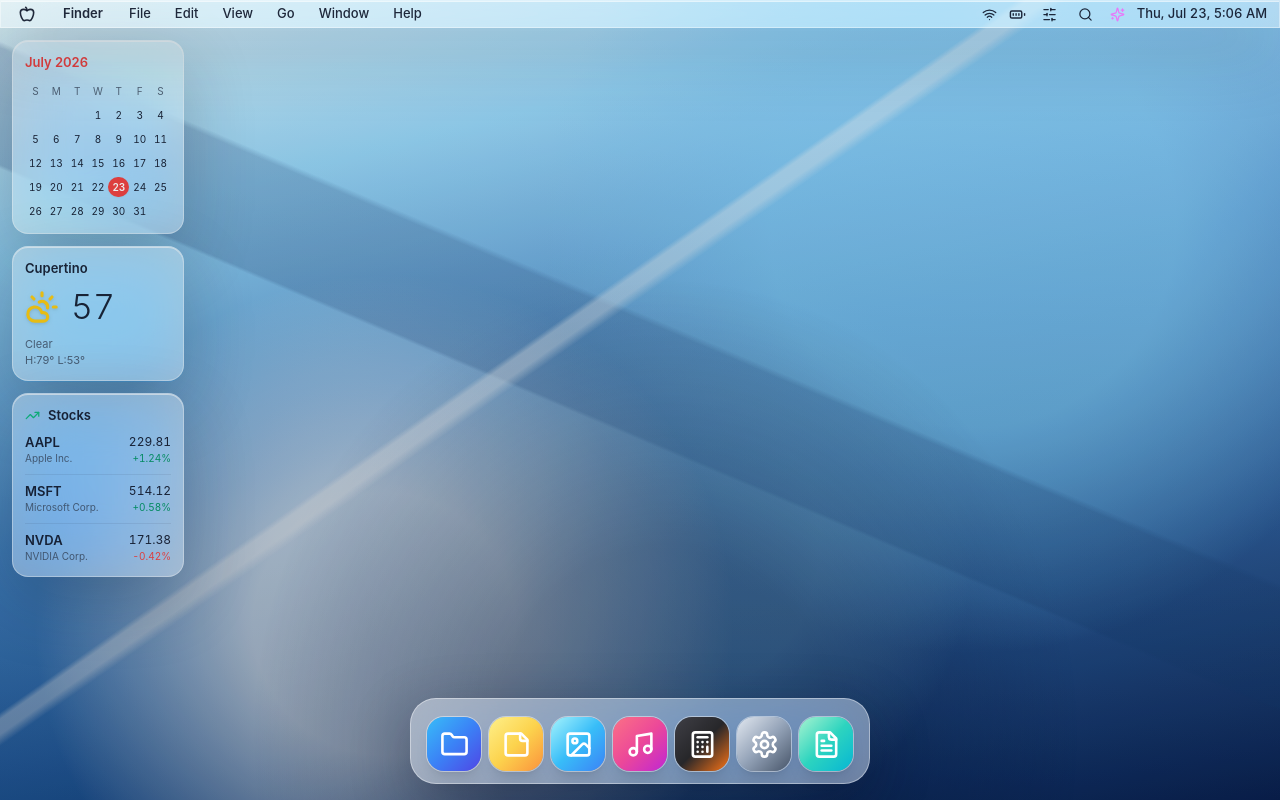
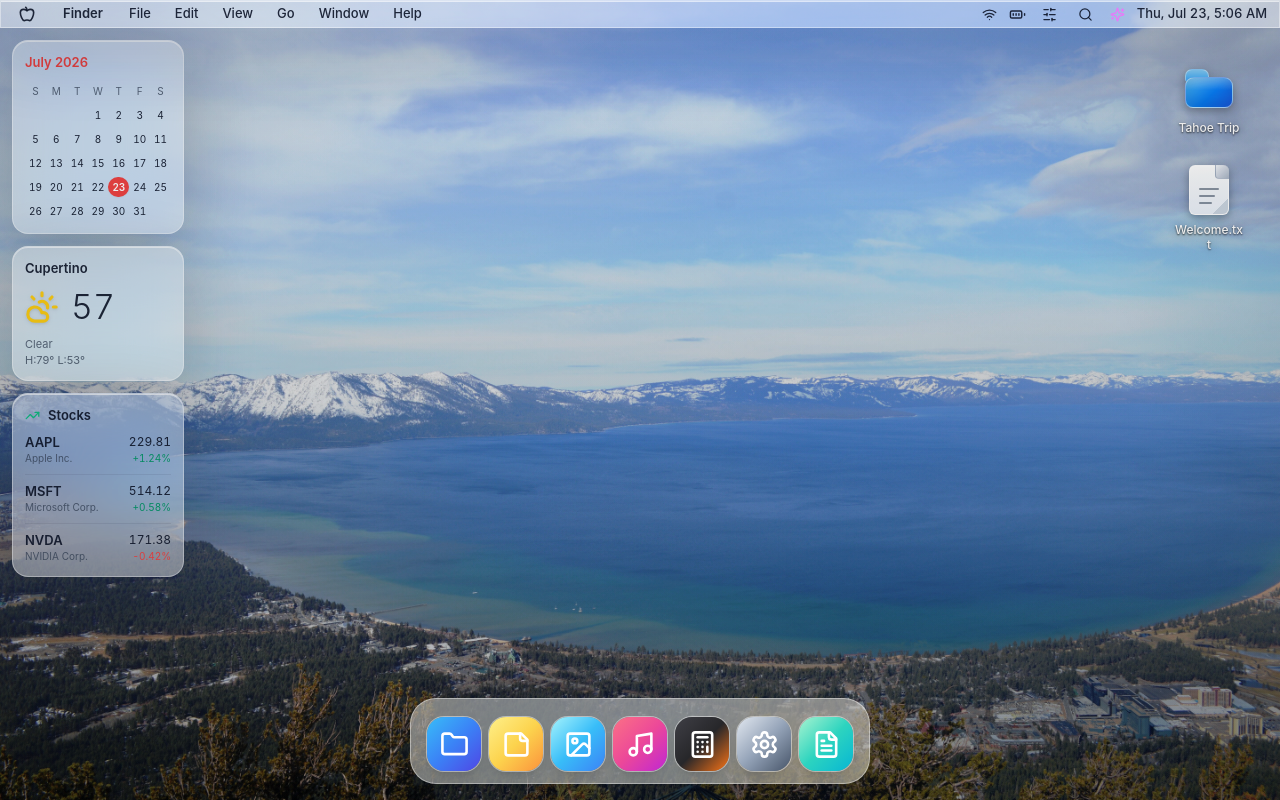
Before and after one commit to a2d2-dev/macos27, a React (Vite) app: page / in a window 1280 px wide. Built offline with nearby package versions, Linux system fonts and the light colour scheme.

Commit message:
feat: add photo wallpaper and desktop icons

```diff
--- a/src/components/Desktop.tsx
+++ b/src/components/Desktop.tsx
@@ -3,15 +3,80 @@
 import { MenuBar } from './MenuBar';
 import { Spotlight } from './Spotlight';
 import { WindowManager } from './WindowManager';
+import { finderApp } from '../apps/finder';
+import { textEditApp } from '../apps/textedit';
 import { useSystemStore } from '../store/systemStore';
+import { useWindowStore } from '../store/windowStore';
 import { DesktopWidgets } from './widgets/DesktopWidgets';
+
+type DesktopItem = {
+  id: string;
+  name: string;
+  kind: 'folder' | 'text';
+};
+
+const desktopItems: DesktopItem[] = [
+  { id: 'desktop-tahoe-trip', name: 'Tahoe Trip', kind: 'folder' },
+  { id: 'desktop-welcome', name: 'Welcome.txt', kind: 'text' },
+];
+
+function DesktopItemIcon({
+  item,
+  selected,
+  onSelect,
+  onOpen,
+}: {
+  item: DesktopItem;
+  selected: boolean;
+  onSelect: (id: string) => void;
+  onOpen: (item: DesktopItem) => void;
+}) {
+  return (
+    <button
+      type="button"
+      className={`desktop-icon ${selected ? 'is-selected' : ''}`}
+      aria-label={item.name}
+      aria-pressed={selected}
+      onMouseDown={(event) => {
+        if (event.detail >= 2) {
+          onOpen(item);
+        }
+      }}
+      onClick={(event) => {
+        onSelect(item.id);
+        if (event.detail >= 2) {
+          onOpen(item);
+        }
+      }}
+      onDoubleClick={() => onOpen(item)}
+    >
+      <span className={`desktop-icon__glyph desktop-icon__glyph--${item.kind}`} aria-hidden="true">
+        {item.kind === 'text' ? (
+          <span className="desktop-icon__file-lines">
+            <span />
+            <span />
+            <span />
+          </span>
+        ) : null}
+      </span>
+      <span className="desktop-icon__label">{item.name}</span>
+    </button>
+  );
+}
 
 export function Desktop() {
   const [isSpotlightOpen, setIsSpotlightOpen] = useState(false);
+  const [selectedDesktopItemId, setSelectedDesktopItemId] = useState<string | null>(null);
   const theme = useSystemStore((state) => state.theme);
   const wallpaperId = useSystemStore((state) => state.wallpaperId);
   const brightness = useSystemStore((state) => state.brightness);
   const setNow = useSystemStore((state) => state.setNow);
+  const openApp = useWindowStore((state) => state.openApp);
+
+  const openDesktopItem = (item: DesktopItem) => {
+    setSelectedDesktopItemId(item.id);
+    openApp(item.kind === 'folder' ? finderApp : textEditApp);
+  };
 
   useEffect(() => {
     setNow(new Date());
@@ -32,9 +97,27 @@
   }, []);
 
   return (
-    <main className={`theme-${theme} desktop-wallpaper wallpaper-${wallpaperId} relative h-screen w-screen overflow-hidden text-[var(--text-primary)]`}>
+    <main
+      className={`theme-${theme} desktop-wallpaper wallpaper-${wallpaperId} relative h-screen w-screen overflow-hidden text-[var(--text-primary)]`}
+      onPointerDown={(event) => {
+        if (event.target === event.currentTarget) {
+          setSelectedDesktopItemId(null);
+        }
+      }}
+    >
       <MenuBar onOpenSpotlight={() => setIsSpotlightOpen(true)} />
       <DesktopWidgets />
+      <section className="desktop-icons-layer" aria-label="Desktop files">
+        {desktopItems.map((item) => (
+          <DesktopItemIcon
+            key={item.id}
+            item={item}
+            selected={selectedDesktopItemId === item.id}
+            onSelect={setSelectedDesktopItemId}
+            onOpen={openDesktopItem}
+          />
+        ))}
+      </section>
       <div
         className="pointer-events-none absolute inset-0 z-[8] bg-black transition-opacity duration-200"
         style={{ opacity: ((100 - brightness) / 100) * 0.42 }}
--- a/src/store/fsStore.ts
+++ b/src/store/fsStore.ts
@@ -66,6 +66,11 @@
     file('music-app', 'Music.app', 'Application', 127_000_000, 'app', 'Fri, 1:08 PM'),
   ]),
   folder('desktop', 'Desktop', 'desktop', 'Today, 8:52 AM', [
+    folder('desktop-tahoe-trip', 'Tahoe Trip', 'folder', 'Today, 8:58 AM', [
+      file('tahoe-trip-itinerary', 'Itinerary.txt', 'Plain Text', 22_000, 'text', 'Today, 8:58 AM'),
+      file('tahoe-trip-viewpoints', 'Viewpoints.md', 'Markdown Document', 36_000, 'text', 'Today, 8:55 AM'),
+    ]),
+    file('desktop-welcome', 'Welcome.txt', 'Plain Text', 14_000, 'text', 'Today, 8:57 AM'),
     folder('desktop-mockups', 'Mockups', 'folder', 'Today, 8:52 AM', [
       file('mockups-finder-grid', 'Finder Grid.png', 'PNG Image', 3_600_000, 'image', 'Today, 8:51 AM'),
       file('mockups-sidebar-study', 'Sidebar Study.png', 'PNG Image', 2_940_000, 'image', 'Today, 8:45 AM'),
--- a/src/styles/index.css
+++ b/src/styles/index.css
@@ -18,7 +18,7 @@
   overflow: hidden;
   font-family: -apple-system, BlinkMacSystemFont, 'SF Pro Display', 'Segoe UI', sans-serif;
   color: var(--text-primary);
-  background: #89d3ff;
+  background: #345d79;
 }
 
 button,
@@ -32,29 +32,51 @@
 }
 
 .desktop-wallpaper {
-  background:
-    radial-gradient(circle at 30% 78%, rgba(255, 255, 255, 0.68) 0 12%, transparent 32%),
-    radial-gradient(circle at 76% 28%, rgba(108, 201, 255, 0.75) 0 18%, transparent 38%),
-    radial-gradient(circle at 52% 68%, rgba(94, 164, 216, 0.7) 0 18%, transparent 36%),
-    linear-gradient(165deg, rgba(225, 250, 255, 0.94) 0%, rgba(132, 212, 255, 0.95) 22%, rgba(52, 129, 207, 0.92) 48%, rgba(28, 86, 160, 0.98) 74%, rgba(11, 38, 94, 1) 100%);
+  isolation: isolate;
+  background-color: #345d79;
+  background-size: cover;
+  background-position: center 55%;
+  background-repeat: no-repeat;
+}
+
+.wallpaper-tahoe {
+  background-image: url('../assets/tahoe-aerial-wallpaper.jpg');
 }
 
 .desktop-wallpaper::before {
   content: '';
   position: absolute;
   inset: 0;
+  z-index: 0;
   background:
-    linear-gradient(145deg, transparent 0 42%, rgba(255, 255, 255, 0.48) 42.4% 43.3%, transparent 44%),
-    linear-gradient(23deg, transparent 0 47%, rgba(14, 61, 123, 0.34) 47.3% 56%, transparent 56.5%),
-    radial-gradient(ellipse at 52% 92%, rgba(4, 25, 72, 0.48) 0 18%, transparent 44%);
-  opacity: 0.78;
+    radial-gradient(ellipse at 20% 18%, rgba(255, 255, 255, 0.18), transparent 38%),
+    radial-gradient(ellipse at 82% 86%, rgba(3, 29, 64, 0.18), transparent 42%),
+    linear-gradient(180deg, rgba(255, 255, 255, 0.05), rgba(2, 18, 38, 0.16));
+  pointer-events: none;
 }
 
 .desktop-wallpaper::after {
   content: '';
   position: absolute;
   inset: 0;
-  background: linear-gradient(180deg, var(--desktop-vignette), rgba(0, 0, 0, 0.18));
+  z-index: 0;
+  background:
+    linear-gradient(180deg, var(--desktop-vignette), rgba(0, 0, 0, 0.12)),
+    radial-gradient(ellipse at center, transparent 55%, rgba(0, 0, 0, 0.2) 100%);
+  pointer-events: none;
+}
+
+.theme-dark.desktop-wallpaper::before {
+  background:
+    radial-gradient(ellipse at 28% 20%, rgba(95, 132, 172, 0.12), transparent 34%),
+    radial-gradient(ellipse at 78% 88%, rgba(0, 0, 0, 0.34), transparent 46%),
+    linear-gradient(180deg, rgba(1, 6, 18, 0.4), rgba(1, 8, 22, 0.56));
+}
+
+.theme-dark.desktop-wallpaper::after {
+  background:
+    linear-gradient(180deg, rgba(0, 0, 0, 0.18), rgba(0, 0, 0, 0.32)),
+    radial-gradient(ellipse at center, transparent 48%, rgba(0, 0, 0, 0.34) 100%);
 }
 
 .wallpaper-aurora {
@@ -79,3 +101,157 @@
   position: absolute;
   z-index: 20;
 }
+
+[aria-label='Window manager'] {
+  pointer-events: none;
+}
+
+[aria-label='Window manager'] > * {
+  pointer-events: auto;
+}
+
+.desktop-icons-layer {
+  position: fixed;
+  top: 58px;
+  right: 28px;
+  z-index: 7;
+  display: grid;
+  width: 86px;
+  gap: 16px;
+}
+
+.desktop-icon {
+  display: flex;
+  min-height: 86px;
+  width: 86px;
+  flex-direction: column;
+  align-items: center;
+  justify-content: flex-start;
+  gap: 6px;
+  border: 0;
+  border-radius: 10px;
+  background: transparent;
+  padding: 5px 3px 6px;
+  color: white;
+  outline: none;
+  text-align: center;
+  text-shadow: 0 1px 2px rgba(0, 0, 0, 0.75), 0 0 8px rgba(0, 0, 0, 0.38);
+}
+
+.desktop-icon:hover,
+.desktop-icon:focus-visible,
+.desktop-icon.is-selected {
+  background: rgba(0, 113, 227, 0.22);
+  box-shadow: inset 0 0 0 1px rgba(255, 255, 255, 0.22);
+}
+
+.desktop-icon:focus-visible {
+  box-shadow:
+    inset 0 0 0 1px rgba(255, 255, 255, 0.34),
+    0 0 0 2px rgba(0, 113, 227, 0.72);
+}
+
+.desktop-icon__glyph {
+  position: relative;
+  display: block;
+  height: 50px;
+  width: 52px;
+  filter: drop-shadow(0 3px 5px rgba(0, 0, 0, 0.32));
+}
+
+.desktop-icon__glyph--folder::before,
+.desktop-icon__glyph--folder::after {
+  content: '';
+  position: absolute;
+  left: 2px;
+  display: block;
+  border: 1px solid rgba(255, 255, 255, 0.45);
+}
+
+.desktop-icon__glyph--folder::before {
+  top: 6px;
+  height: 13px;
+  width: 24px;
+  border-bottom: 0;
+  border-radius: 7px 7px 3px 3px;
+  background: linear-gradient(180deg, #8ad3ff 0%, #33a7ff 100%);
+}
+
+.desktop-icon__glyph--folder::after {
+  top: 14px;
+  height: 31px;
+  width: 48px;
+  border-radius: 9px 9px 8px 8px;
+  background:
+    linear-gradient(180deg, rgba(255, 255, 255, 0.36) 0%, transparent 42%),
+    linear-gradient(135deg, #51c3ff 0%, #0a84ff 56%, #1f5ee9 100%);
+  box-shadow: inset 0 -7px 14px rgba(0, 65, 150, 0.22);
+}
+
+.desktop-icon__glyph--text {
+  width: 40px;
+  border: 1px solid rgba(255, 255, 255, 0.86);
+  border-radius: 6px;
+  background:
+    linear-gradient(135deg, transparent 0 82%, rgba(203, 213, 225, 0.98) 82% 100%),
+    linear-gradient(180deg, rgba(255, 255, 255, 0.98), rgba(236, 242, 250, 0.98));
+  box-shadow: inset 0 1px 0 rgba(255, 255, 255, 0.9);
+}
+
+.desktop-icon__glyph--text::after {
+  content: '';
+  position: absolute;
+  right: -1px;
+  top: -1px;
+  height: 14px;
+  width: 14px;
+  border-left: 1px solid rgba(148, 163, 184, 0.55);
+  border-bottom: 1px solid rgba(148, 163, 184, 0.55);
+  border-radius: 0 5px 0 4px;
+  background: linear-gradient(135deg, rgba(226, 232, 240, 0.4), rgba(148, 163, 184, 0.78));
+}
+
+.desktop-icon__file-lines {
+  position: absolute;
+  left: 9px;
+  right: 9px;
+  top: 22px;
+  display: grid;
+  gap: 5px;
+}
+
+.desktop-icon__file-lines span {
+  display: block;
+  height: 2px;
+  border-radius: 999px;
+  background: rgba(71, 85, 105, 0.62);
+}
+
+.desktop-icon__file-lines span:nth-child(2) {
+  width: 82%;
+}
+
+.desktop-icon__file-lines span:nth-child(3) {
+  width: 64%;
+}
+
+.desktop-icon__label {
+  max-width: 78px;
+  border-radius: 5px;
+  padding: 1px 5px 2px;
+  font-size: 12px;
+  font-weight: 500;
+  line-height: 15px;
+  overflow-wrap: anywhere;
+}
+
+.desktop-icon.is-selected .desktop-icon__label {
+  background: rgba(0, 113, 227, 0.86);
+  text-shadow: none;
+}
+
+.theme-dark .desktop-icon:hover,
+.theme-dark .desktop-icon:focus-visible,
+.theme-dark .desktop-icon.is-selected {
+  background: rgba(0, 113, 227, 0.28);
+}
```
Also changed, not shown: src/assets/tahoe-aerial-wallpaper.jpg (added), 8 other files (tests, documents, lock files or other folders).
